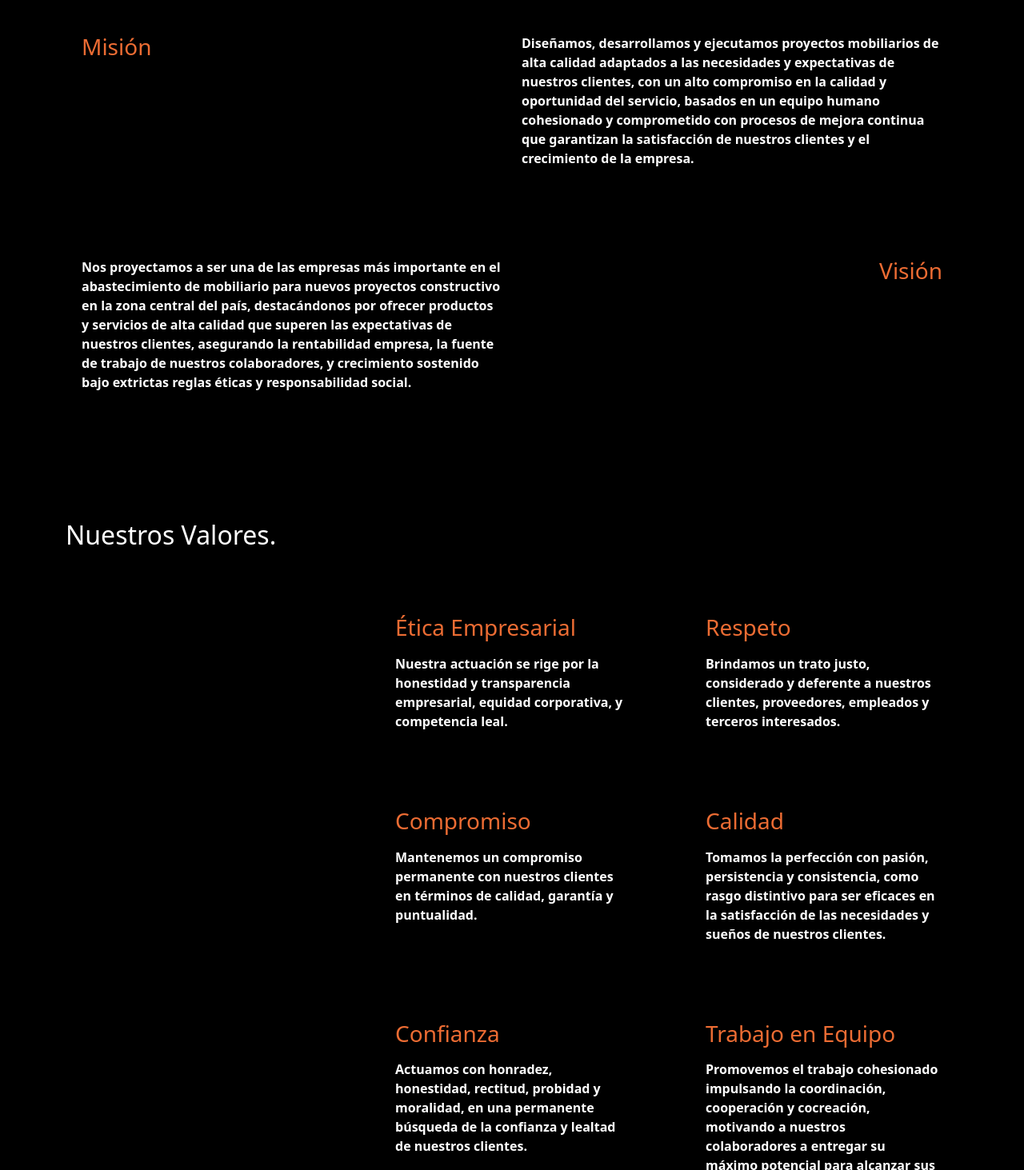
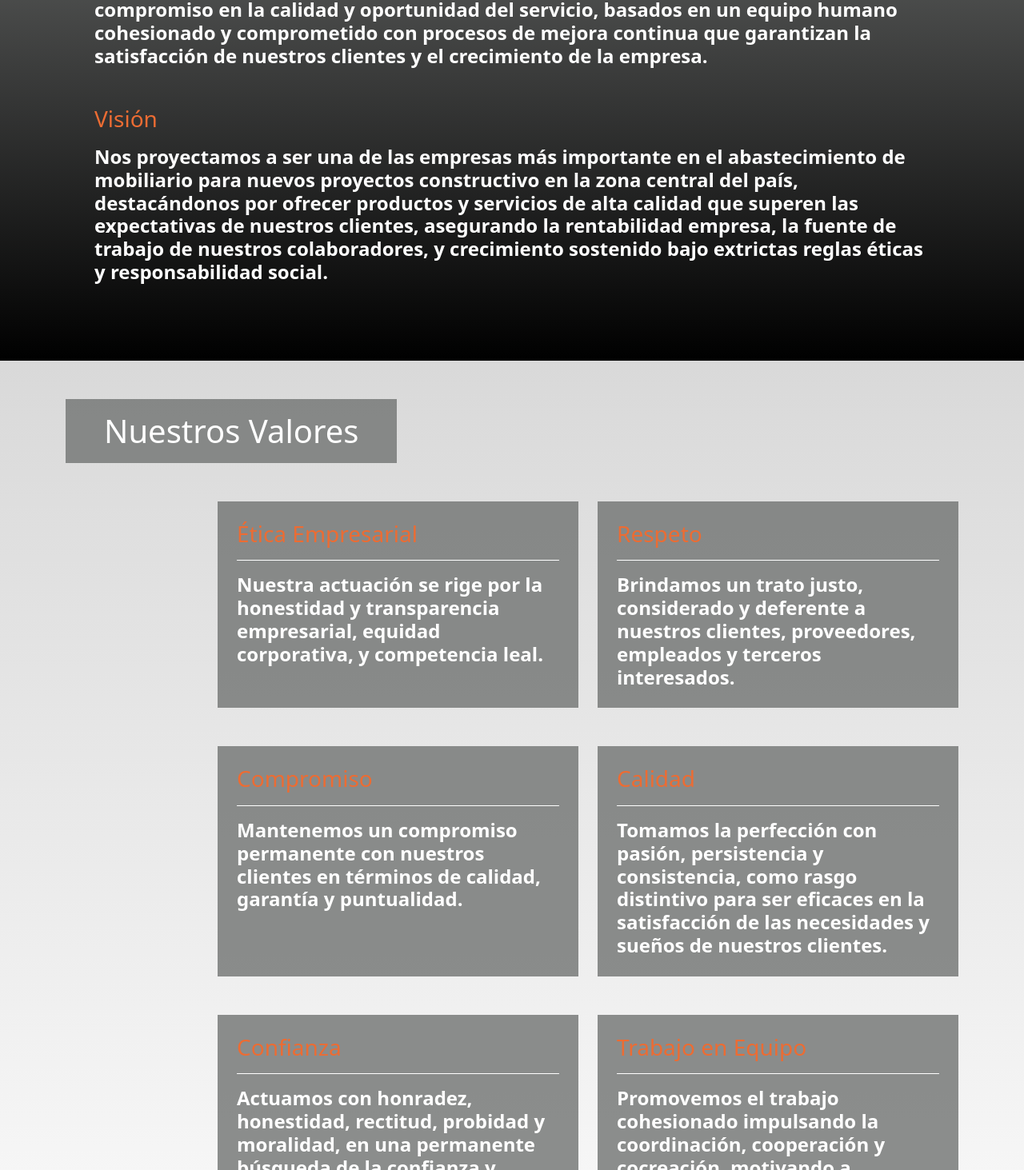
Before and after one commit to Kdangelo/eunic_site, a React (Vite) app: page /about in a window 1280 px wide. Shown: the part 347-1810 px from the top of the page at 80% size. Built offline with nearby package versions, Linux system fonts and the light colour scheme; a web font is replaced by a local one.

Commit message:
feat: about redesign

```diff
--- a/src/components/common/Footer/Footer.jsx
+++ b/src/components/common/Footer/Footer.jsx
@@ -28,9 +28,9 @@ const Footer = () => {
               <LinkContainer to="/projects/privates">
                 <Nav.Link className="text-white py-1">- Proyectos Particulares</Nav.Link>
               </LinkContainer>
-              <LinkContainer to="/projects/civil-works">
+{/*               <LinkContainer to="/projects/civil-works">
                 <Nav.Link className="text-white py-1">Obras Civiles</Nav.Link>
-              </LinkContainer>
+              </LinkContainer> */}
               <LinkContainer to="/contact">
                 <Nav.Link className="text-white py-1">Contacto</Nav.Link>
               </LinkContainer>
--- a/src/components/common/Header/Navbar.jsx
+++ b/src/components/common/Header/Navbar.jsx
@@ -61,9 +61,9 @@ const Navbars = () => {
                     </LinkContainer>
                   </NavDropdown>
 
-                  <LinkContainer to="/projects/civil-works" onClick={closeMenu}>
+{/*                   <LinkContainer to="/projects/civil-works" onClick={closeMenu}>
                     <Nav.Link className='pe-4 text-black'>Obras Civiles</Nav.Link>
-                  </LinkContainer>
+                  </LinkContainer> */}
 
                   <LinkContainer to="/contact" onClick={closeMenu}>
                     <Nav.Link className='pe-4 text-black'>Contacto</Nav.Link>
--- a/src/pages/About/About.jsx
+++ b/src/pages/About/About.jsx
@@ -8,112 +8,111 @@ const About = () => {
         <Container>
           <Row className="mb-5">
             <Col xs={12}>
-              <p className="text-white opacity-75">NOSOTROS</p>
+              <h4 className="text-white opacity-75">NOSOTROS</h4>
             </Col>
           </Row>
-          <Row className="d-flex flex-lg-column">
-            <Col xs={12} className="d-flex align-items-center">
-              <Row className="d-flex justify-content-between my-md-5 m-2">
-                <Col xs={12} md={6}>
-                  <h3 className="text-warning">Misión</h3>
-                </Col>
-                <Col xs={12} md={6}>
-                  <p className="text-white fw-semibold">
-                    Diseñamos, desarrollamos y ejecutamos proyectos mobiliarios
-                    de alta calidad adaptados a las necesidades y expectativas
-                    de nuestros clientes, con un alto compromiso en la calidad y
-                    oportunidad del servicio, basados en un equipo humano
-                    cohesionado y comprometido con procesos de mejora continua
-                    que garantizan la satisfacción de nuestros clientes y el
-                    crecimiento de la empresa.
-                  </p>
-                </Col>
-              </Row>
+          <Row>
+            <Col xs={12} className="px-5">
+              <div>
+                <h3 className="mb-3 text-warning">Misión</h3>
+              </div>
+              <div>
+                <h4 className="mb-0 text-white fw-semibold">
+                  Diseñamos, desarrollamos y ejecutamos proyectos mobiliarios de
+                  alta calidad adaptados a las necesidades y expectativas de
+                  nuestros clientes, con un alto compromiso en la calidad y
+                  oportunidad del servicio, basados en un equipo humano
+                  cohesionado y comprometido con procesos de mejora continua que
+                  garantizan la satisfacción de nuestros clientes y el
+                  crecimiento de la empresa.
+                </h4>
+              </div>
             </Col>
-            <Col xs={12} className="d-flex align-items-center">
-              <Row className="d-flex justify-content-between my-md-5 m-2">
-                <Col xs={12} md={6} className="d-md-none">
-                  <h3 className="text-warning">Visión</h3>
-                </Col>
-                <Col xs={12} md={6}>
-                  <p className="text-white fw-semibold">
-                    Nos proyectamos a ser una de las empresas más importante en
-                    el abastecimiento de mobiliario para nuevos proyectos
-                    constructivo en la zona central del país, destacándonos por
-                    ofrecer productos y servicios de alta calidad que superen
-                    las expectativas de nuestros clientes, asegurando la
-                    rentabilidad empresa, la fuente de trabajo de nuestros
-                    colaboradores, y crecimiento sostenido bajo extrictas reglas
-                    éticas y responsabilidad social.
-                  </p>
-                </Col>
-                <Col xs={12} md={6} className=" d-none d-md-block text-end">
-                  <h3 className="text-warning">Visión</h3>
-                </Col>
-              </Row>
+            <Col xs={12} className="p-5 mb-5">
+              <div>
+                <h3 className="mb-3 text-warning">Visión</h3>
+              </div>
+              <div>
+                <h4 className="mb-0 text-white fw-semibold">
+                  Nos proyectamos a ser una de las empresas más importante en el
+                  abastecimiento de mobiliario para nuevos proyectos
+                  constructivo en la zona central del país, destacándonos por
+                  ofrecer productos y servicios de alta calidad que superen las
+                  expectativas de nuestros clientes, asegurando la rentabilidad
+                  empresa, la fuente de trabajo de nuestros colaboradores, y
+                  crecimiento sostenido bajo extrictas reglas éticas y
+                  responsabilidad social.
+                </h4>
+              </div>
             </Col>
           </Row>
-          <Row className="g-3 g-md-4 g-xl-5 mt-5">
+        </Container>
+      </section>
+      <section className="values-section py-5">
+        <Container>
+          <Row className="mb-5">
             <Col xs={12}>
-              <h2 className="text-white">Nuestros Valores.</h2>
+              <h1 className="text-white d-inline-block px-5 py-3 mb-5" style={{ backgroundColor: "rgba(113, 115, 114, 0.8)" }}>Nuestros Valores</h1>
             </Col>
-            <Col md={4}></Col>
-            <Col md={4}>
-              <div className="h-100 p-4">
-                <h3 className="mb-3 text-warning">Ética Empresarial</h3>
-                <p className="mb-0 text-white fw-semibold">
-                  Nuestra actuación se rige por la honestidad y transparencia empresarial,
-                  equidad corporativa, y competencia leal.
-                </p>
+            <Col lg={2} className="d-none d-lg-block"></Col>
+            <Col md={6} lg={5} className="mb-5">
+              <div className="h-100 p-4" style={{ backgroundColor: 'rgba(113, 115, 114, 0.8)' }}>
+                <h3 className="pb-3 text-warning border-bottom border-white">Ética Empresarial</h3>
+                <h4 className="pt-2 mb-0 text-white fw-semibold">
+                  Nuestra actuación se rige por la honestidad y transparencia
+                  empresarial, equidad corporativa, y competencia leal.
+                </h4>
               </div>
             </Col>
-            <Col md={4}>
-              <div className="h-100 p-4">
-                <h3 className="mb-3 text-warning">Respeto</h3>
-                <p className="mb-0 text-white fw-semibold">
-                  Brindamos un trato justo, considerado y deferente a nuestros clientes,
-                  proveedores, empleados y terceros interesados.
-                </p>
+            <Col md={6} lg={5} className="mb-5">
+              <div className="h-100 p-4" style={{ backgroundColor: 'rgba(113, 115, 114, 0.8)' }}>
+                <h3 className="pb-3 text-warning border-bottom border-white">Respeto</h3>
+                <h4 className="pt-2 mb-0 text-white fw-semibold">
+                  Brindamos un trato justo, considerado y deferente a nuestros
+                  clientes, proveedores, empleados y terceros interesados.
+                </h4>
               </div>
             </Col>
-            <Col md={4}></Col>
-            <Col md={4}>
-              <div className="h-100 p-4">
-                <h3 className="mb-3 text-warning">Compromiso</h3>
-                <p className="mb-0 text-white fw-semibold">
-                  Mantenemos un compromiso permanente con nuestros clientes en términos de calidad,
-                  garantía y puntualidad.
-                </p>
+            <Col lg={2} className="d-none d-lg-block"></Col>
+            <Col md={6} lg={5} className="mb-5">
+              <div className="h-100 p-4" style={{ backgroundColor: 'rgba(113, 115, 114, 0.8)' }}>
+                <h3 className="pb-3 text-warning border-bottom border-white">Compromiso</h3>
+                <h4 className="pt-2 mb-0 text-white fw-semibold">
+                  Mantenemos un compromiso permanente con nuestros clientes en
+                  términos de calidad, garantía y puntualidad.
+                </h4>
               </div>
             </Col>
-            <Col md={4}>
-              <div className="h-100 p-4">
-                <h3 className="mb-3 text-warning">Calidad</h3>
-                <p className="mb-0 text-white fw-semibold">
-                  Tomamos la perfección con pasión, persistencia y consistencia, como rasgo
-                  distintivo para ser eficaces en la satisfacción de las necesidades y
-                  sueños de nuestros clientes.
-                </p>
+            <Col md={6} lg={5} className="mb-5">
+              <div className="h-100 p-4" style={{ backgroundColor: 'rgba(113, 115, 114, 0.8)' }}>
+                <h3 className="pb-3 text-warning border-bottom border-white">Calidad</h3>
+                <h4 className="pt-2 mb-0 text-white fw-semibold">
+                  Tomamos la perfección con pasión, persistencia y consistencia,
+                  como rasgo distintivo para ser eficaces en la satisfacción de
+                  las necesidades y sueños de nuestros clientes.
+                </h4>
               </div>
             </Col>
-            <Col md={4}></Col>
-            <Col md={4}>
-              <div className="h-100 p-4">
-                <h3 className="mb-3 text-warning">Confianza</h3>
-                <p className="mb-0 text-white fw-semibold">
-                  Actuamos con honradez, honestidad, rectitud, probidad y moralidad, en una
-                  permanente búsqueda de la confianza y lealtad de nuestros clientes.
-                </p>
+            <Col lg={2} className="d-none d-lg-block"></Col>
+            <Col md={6} lg={5} className="mb-5">
+              <div className="h-100 p-4" style={{ backgroundColor: 'rgba(113, 115, 114, 0.8)' }}>
+                <h3 className="pb-3 text-warning border-bottom border-white">Confianza</h3>
+                <h4 className="pt-2 mb-0 text-white fw-semibold">
+                  Actuamos con honradez, honestidad, rectitud, probidad y
+                  moralidad, en una permanente búsqueda de la confianza y lealtad
+                  de nuestros clientes.
+                </h4>
               </div>
             </Col>
-            <Col md={4}>
-              <div className="h-100 p-4">
-                <h3 className="mb-3 text-warning">Trabajo en Equipo</h3>
-                <p className="mb-0 text-white fw-semibold">
-                  Promovemos el trabajo cohesionado impulsando la coordinación, cooperación y
-                  cocreación, motivando a nuestros colaboradores a entregar su máximo potencial
-                  para alcanzar sus metas personales y contribuir a los objetivos empresariales.
-                </p>
+            <Col md={6} lg={5} className="mb-5">
+              <div className="h-100 p-4" style={{ backgroundColor: 'rgba(113, 115, 114, 0.8)' }}>
+                <h3 className="pb-3 text-warning border-bottom border-white">Trabajo en Equipo</h3>
+                <h4 className="pt-2 mb-0 text-white fw-semibold">
+                  Promovemos el trabajo cohesionado impulsando la coordinación,
+                  cooperación y cocreación, motivando a nuestros colaboradores a
+                  entregar su máximo potencial para alcanzar sus metas personales
+                  y contribuir a los objetivos empresariales.
+                </h4>
               </div>
             </Col>
           </Row>
--- a/src/pages/About/About.scss
+++ b/src/pages/About/About.scss
@@ -1,7 +1,9 @@
 .about-section {
-  margin-top: 100px;
-  min-height: calc(100vh - 100px);
-  background-color: black;
+  background: linear-gradient(180deg, #717372 0%, #000000 100%);
+}
+
+.values-section {
+  background: linear-gradient(180deg, #d9d9d9 0%, #FFFFFF 100%);
 }
 
 .how-we-work {
--- a/src/pages/Home/Home.jsx
+++ b/src/pages/Home/Home.jsx
@@ -9,7 +9,7 @@ const Home = () => {
   return (
     <>
       <CarouselHome />
-      <section className="pt-5">
+      <section className="home-section pt-5">
         <Container>
           <Row>
             <Col xs={12} className="border-bottom border-black border-2">
--- a/src/pages/Home/Home.scss
+++ b/src/pages/Home/Home.scss
@@ -1,3 +1,3 @@
-/* .home-section {
-  min-height: calc(100vh - 100px);
-} */
+.home-section {
+  background: linear-gradient(180deg, #d9d9d9 0%, #717372 100%);
+}
```
